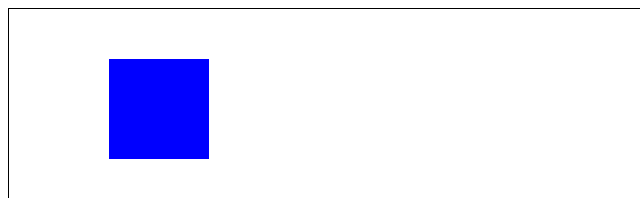
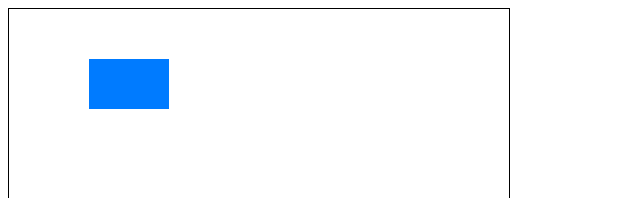
Before and after one commit to devdevil94/ContrApp, a plain HTML site: page index.html in a window 1280 px wide. Shown: the top 198 px of the page, without its empty margins (0-640 px from the left). Drawn offline with Linux system fonts and the light colour scheme.

Commit message:
basic svg added

```diff
--- a/index.html
+++ b/index.html
@@ -7,13 +7,13 @@
 
 
 <body>
-	<canvas>
-
-	</canvas>
+	<svg onload="makeDraggable(event)">
+		<rect class="draggable" x="80" y="50" width="80" height="50" fill="#007bff"/>
+	</svg>
 
 
-
-	<script src="js/canvas.js"></script>
+	<!-- <script src="js/canvas.js"></script> -->
+	<script src="js/drawing-board.js"></script>
 </body>
 
 
--- a/js/canvas.js
+++ b/js/canvas.js
@@ -1,7 +1,7 @@
 
 var canvas = document.querySelector('canvas');
-var width = canvas.width = window.innerWidth;
-var height = canvas.height = window.innerHeight;
+var width = canvas.width = 600;
+var height = canvas.height = 600;
 
 var handle = {
 	x: 100,
@@ -37,9 +37,6 @@ var rect = new Rectangle(handle.x,handle.y,handle.w,handle.h);
 rect.draw();
 
 function onMouseMove(event){
-
-	console.log(event.clientX);
-	console.log(event.clientY);
 	handle.x = event.clientX;
 	handle.y = event.clientY;
 	rect.update(handle.x, handle.y);
@@ -55,13 +52,11 @@ function pointInRect(x, y, rect){
 }
 
 function inRange(value, min, max){
-	return value >= min && value <= max;
+	return value >= Math.min(min, max) && value <= Math.max(min, max);
 }
 
 document.body.addEventListener('mousedown', function(event){
 	if(pointInRect(event.clientX, event.clientY, handle)){
-		console.log(event.clientX);
-		console.log(event.clientY);
 		document.body.addEventListener('mousemove', onMouseMove);
 		document.body.addEventListener('mouseup', onMouseUp);
 	}
--- /dev/null
+++ b/js/drawing-board.js
@@ -0,0 +1,29 @@
+
+
+function makeDraggable(event) {
+
+	var svg = event.target;
+
+	svg.addEventListener('mousedown', startDrag);
+	svg.addEventListener('mousemove', drag);
+	svg.addEventListener('mouseup', endDrag);
+	svg.addEventListener('mouseleave', endDrag);
+
+	var selectedElement = false;
+
+	function startDrag(event) {
+		if (event.target.classList.contains('draggable')) {
+    		selectedElement = event.target;
+  		}
+	}
+	function drag(event) {
+		if (selectedElement) {
+		    event.preventDefault();
+		    var x = parseFloat(selectedElement.getAttributeNS(null, "x"));
+		    selectedElement.setAttributeNS(null, "x", x + 0.1);
+  		}
+	}
+	function endDrag(event) {
+		selectedElement = null;
+	}
+}
--- a/style.css
+++ b/style.css
@@ -3,6 +3,13 @@
 body{
 	margin 0;
 }
-canvas{
+
+.draggable {
+  cursor: move;
+}
+
+svg{
+	width: 500px;
+	height: 500px;
 	border: 1px solid black;
 }
```
